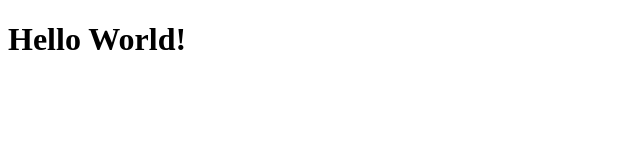
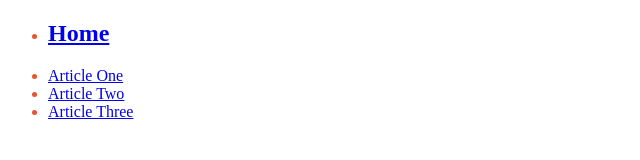
Before and after one commit to shayana-patel/developer_challenge, a website: page index.html in a window 1280 px wide. Shown: the whole page, without its empty margins (0-640 px from the left). Drawn offline with Linux system fonts and the light colour scheme; a web font is replaced by a local one.

Commit message:
add elements to header tag

```diff
--- a/index.html
+++ b/index.html
@@ -5,9 +5,35 @@
     <meta http-equiv="X-UA-Compatible" content="IE=edge" />
     <meta name="viewport" content="width=device-width, initial-scale=1.0" />
     <link rel="stylesheet" href="/css/styles.css" />
+    <link rel="preconnect" href="https://fonts.googleapis.com">
+    <link rel="preconnect" href="https://fonts.gstatic.com" crossorigin>
+    <link href="https://fonts.googleapis.com/css2?family=Josefin+Sans:wght@400;500;700&family=Mukta+Vaani:wght@300;400&display=swap" rel="stylesheet">
     <title>Developer Challenge | Shayana Patel</title>
   </head>
   <body>
-    <h1>Hello World!</h1>
+    <header>
+      <nav>
+        <ul>
+          <li>
+            <a href="/index.html">
+              <h1>Home</h1>
+            </a>
+          </li>
+        </ul>
+      </nav>
+      <nav class="nav-bar">
+        <ul class="nav-list">
+          <li class="nav-item">
+            <a href="#article-one">Article One</a>
+          </li>
+          <li class="nav-item">
+            <a href="#article-two">Article Two</a>
+          </li>
+          <li class="nav-item">
+            <a href="#article-three">Article Three</a>
+          </li>
+        </ul>
+      </nav>
+    </header>
   </body>
 </html>
--- a/scss/index.scss
+++ b/scss/index.scss
@@ -0,0 +1,10 @@
+// COLOUR SCHEME VARIABLES
+$primary-color: #ffffff;
+// $secondary-color: #e9882d;
+$secondary-color: #e45430;
+$tertiary-color: #333;
+
+body {
+  background-color: $primary-color;
+  color: $secondary-color;
+}
```
Also changed, not shown: css/styles.css.
